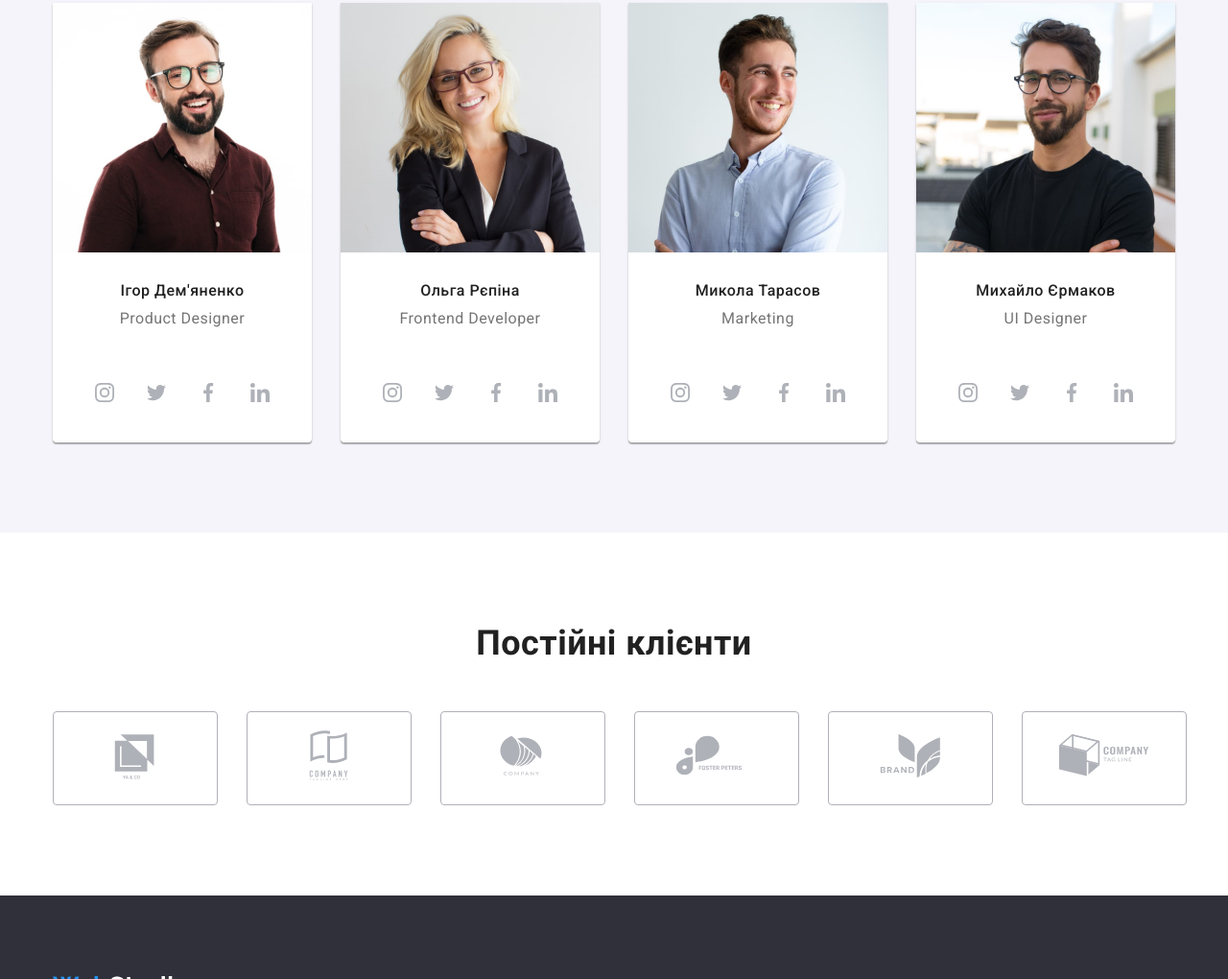
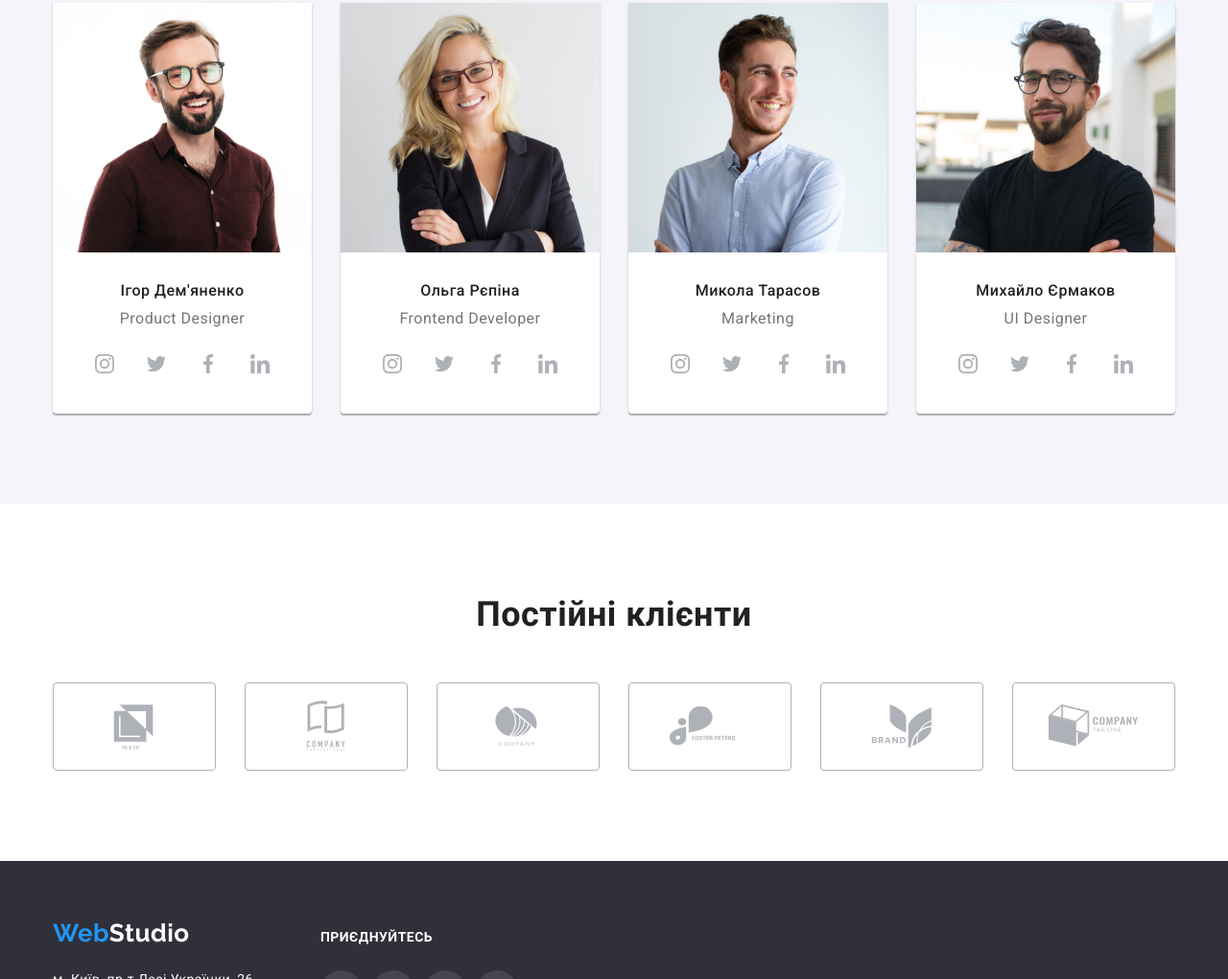
Before and after one commit to Olga-Zag/goit-markup-hw-04, a plain HTML site: page index.html in a window 1280 px wide. Shown: the part 1780-2800 px from the top of the page at 96% size. Drawn offline with nearby package versions, Linux system fonts and the light colour scheme.

Commit message:
fixing futter and client-link

```diff
--- a/css/styles.css
+++ b/css/styles.css
@@ -119,8 +119,10 @@ ul {
   margin-left: 50px;
 }
 .contact {
+  display: flex;
+  align-items: center;
   padding: 20px 0;
-  display: inline-blockflex;
+  display: flex;
   align-items: center;
 
   color: var(--alt-color);
@@ -235,7 +237,7 @@ ul {
   width: 270px;
   min-height: 120px;
   /* padding: 25px 0 25px; */
-  /* margin-bottom: 30px; */
+  margin-bottom: 30px;
   background-color: var(--add-back-color);
 }
 
@@ -251,7 +253,7 @@ ul {
 
 .advantages-head {
   display: block;
-  margin-top: 30px;
+  /* margin-top: 30px; */
   margin-bottom: 10px;
 
   font-weight: 700;
@@ -323,7 +325,7 @@ img {
   display: block;
   margin-top: 0;
   margin-bottom: 16px;
-  padding-bottom: 30px;
+  /* padding-bottom: 30px; */
 
   font-size: 16px;
   line-height: calc(19 / 16);
@@ -375,27 +377,35 @@ img {
 .client-item {
   /* padding: 16px 32px; */
   /* width: 170px; */
-  border: 1px solid #afb1b8;
-  border-radius: 4px;
+  /* border: 1px solid #afb1b8; */
+  /* border-radius: 4px; */
 }
 .client-item:hover,
 .client-item:focus {
-  border: 1px solid var(--focus-color);
-  cursor: pointer;
+  /* border: 1px solid var(--focus-color); */
+  /* cursor: pointer; */
 }
 
 .client-icon {
   fill: #afb1b8;
 }
 .client-link {
-  display: block;
-  padding: 16px 32px;
+  display: flex;
+  align-self: center;
+  align-items: center;
+  justify-content: center;
+
+  /* padding: 16px 32px; */
   width: 170px;
-  align-self: center;
+  height: 92px;
+  border: 1px solid #afb1b8;
+  border-radius: 4px;
 }
 .client-link:hover,
 .client-link:focus {
   color: var(--focus-color);
+  border: 1px solid var(--focus-color);
+  cursor: pointer;
 }
 
 .client-link:hover .client-icon,
@@ -463,8 +473,16 @@ img {
   /* margin-top: 12px; */
   margin-left: 70px;
 }
+.footer-net-title {
+  display: block;
+
+  font-weight: 700;
+  font-size: 14px;
+  line-height: calc(16 / 14);
+  text-transform: uppercase;
+  padding-bottom: 27px;
+}
 .footer-net-list {
-  padding-top: 27px;
   display: flex;
 
   justify-content: center;
@@ -484,8 +502,7 @@ img {
 .footer-net-link:focus {
   background-color: var(--focus-color);
 }
-/* .footer-net-link:hover .footer-net-icon,
-.footer-net-link:focus  */
+
 .footer-net-icon {
   fill: currentColor;
 }
--- a/index.html
+++ b/index.html
@@ -362,7 +362,7 @@
           </address>
         </div>
         <div class="footer-net">
-          <h3 class="advantages-head">Приєднуйтесь</h3>
+          <p class="footer-net-title">Приєднуйтесь</p>
           <ul class="footer-net-list list">
             <li class="employee-net-item">
               <a href="" class="footer-net-link">
```
